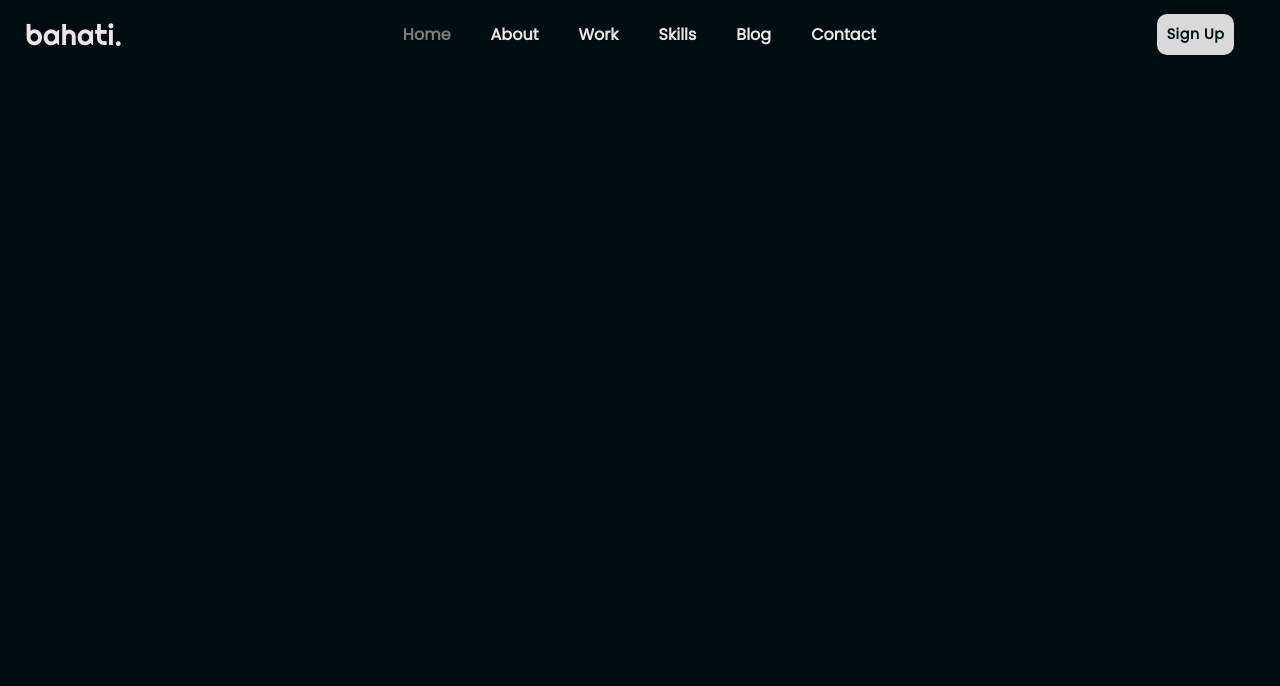
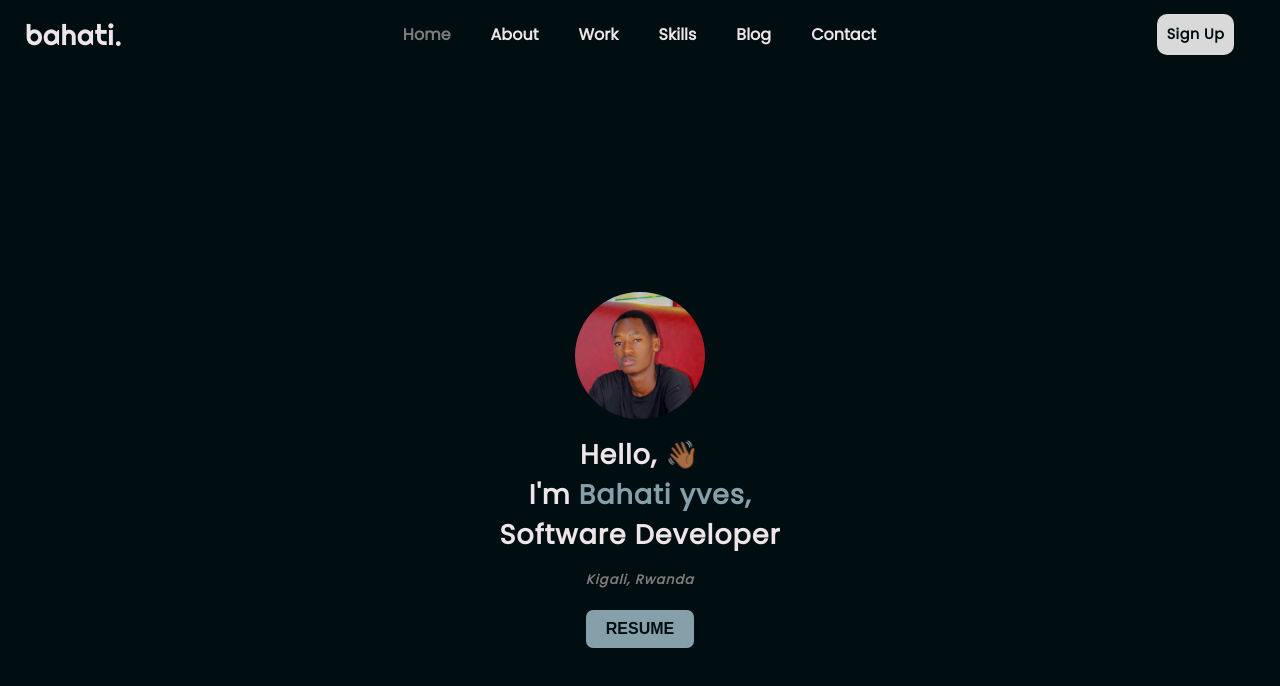
Before and after one commit to bahati10/my-brand, a plain HTML site: page index.html in a window 1280 px wide. Drawn offline with nearby package versions, Linux system fonts and the light colour scheme.

Commit message:
Finished the home section

```diff
--- a/index.html
+++ b/index.html
@@ -1,5 +1,6 @@
 <!DOCTYPE html>
 <html lang="en">
+
 <head>
     <meta charset="UTF-8">
     <meta http-equiv="X-UA-Compatible" content="IE=edge">
@@ -9,12 +10,12 @@
     <link rel="preconnect" href="https://fonts.googleapis.com">
     <link rel="preconnect" href="https://fonts.gstatic.com" crossorigin>
     <link href="https://fonts.googleapis.com/css2?family=Poppins&family=Righteous&family=Roboto&display=swap"
-    rel="stylesheet">
+        rel="stylesheet">
     <link href="https://cdn.jsdelivr.net/npm/remixicon@2.5.0/fonts/remixicon.css" rel="stylesheet">
-    <link rel="stylesheet"
-    href="https://unpkg.com/boxicons@latest/css/boxicons.min.css">
+    <link rel="stylesheet" href="https://unpkg.com/boxicons@latest/css/boxicons.min.css">
     <title>Portfolio</title>
 </head>
+
 <body>
     <header>
         <a href="#" class="brand"><span>bahati.</span></a>
@@ -31,6 +32,21 @@
             <div class="bx bx-menu" id="menu-icon"></div>
         </div>
     </header>
+    <main>
+        <div class="content">
+            <img src="IMG/tiny.png" class="img" alt="Bahati Yves">
+            <div class="title">
+                <p>
+                    Hello, 👋🏾 <br>
+                    I&#39;m <span class="name">Bahati yves,</span><br>
+                    Software Developer <br>
+                    <span class="address"><cite>Kigali, Rwanda</cite></span><br>
+                    <button class="resume"><a href="IMG/Resume.pdf" target="_blank">RESUME</a></button>
+                </p>
+            </div>
+        </div>
+    </main>
     <script src="index.js" defer></script>
 </body>
+
 </html>
--- a/style.css
+++ b/style.css
@@ -15,7 +15,7 @@
 
 body{
     /* NOT FFINISHED YET */
-    min-width: 766px;
+    min-width: 480px;
     min-height: 100vh;
     background: #000D11;
 }
@@ -60,7 +60,7 @@ header{
     transition: all .50s ease;
 }
 .navbar a:hover{
-    color: #7C7C7C;;
+    color: #7C7C7C;
 }
 
 .navbar a.active{
@@ -142,3 +142,51 @@ header{
         right: 0 !important;
     }
 }
+
+
+/* MAIN */
+ img{
+    margin-top: 45%;
+    margin-bottom: 5px;
+    border-radius: 50%;
+    max-width: 20%;
+    max-height: 20%;
+}
+main{
+    display: flex;
+    justify-content: center;
+    align-items: center !important;
+    text-align: center;
+    font-family: var(--FF);
+    color: var(--FONT-COLOR);
+    font-size: 27px;
+    font-weight: bolder;
+    letter-spacing: 1px;
+}
+
+.name{
+    color: #86A0AA;
+}
+
+.address{
+    margin-top: -10px;
+    font-size: 13px;
+    font-weight: bolder;
+    color: #7C7C7C;
+}
+
+.resume{
+    margin-top: 15px;
+    color: #000D11;
+    background: #86A0AA;
+    padding: 10px 20px;
+    border: none;
+    border-radius: 7px;
+    font-size: 1rem;
+    font-weight: bolder;
+}
+
+.resume a{
+    text-decoration: none;
+    color: #000D11;
+}
```
Also changed, not shown: IMG/tiny.png (added), 1 other file.
